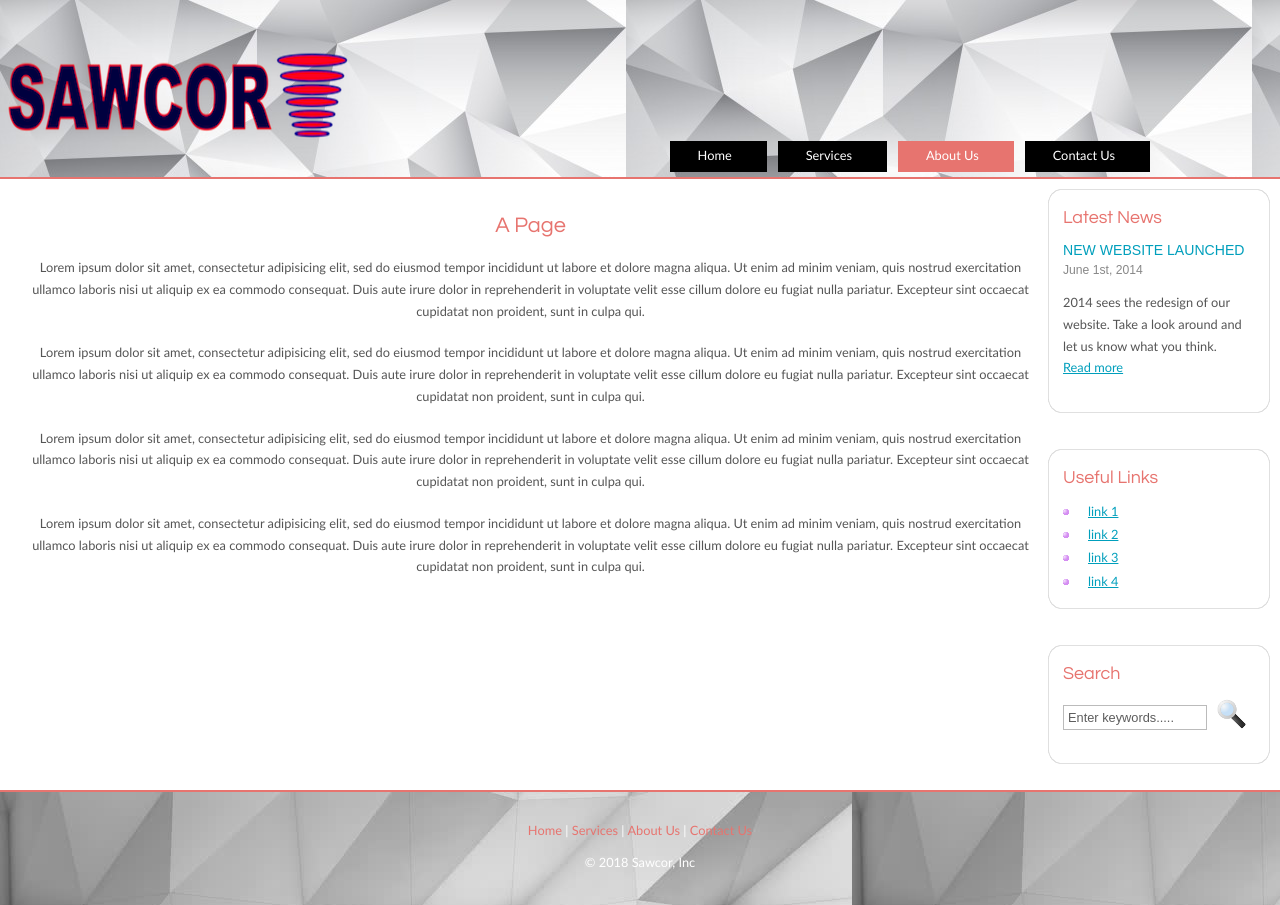
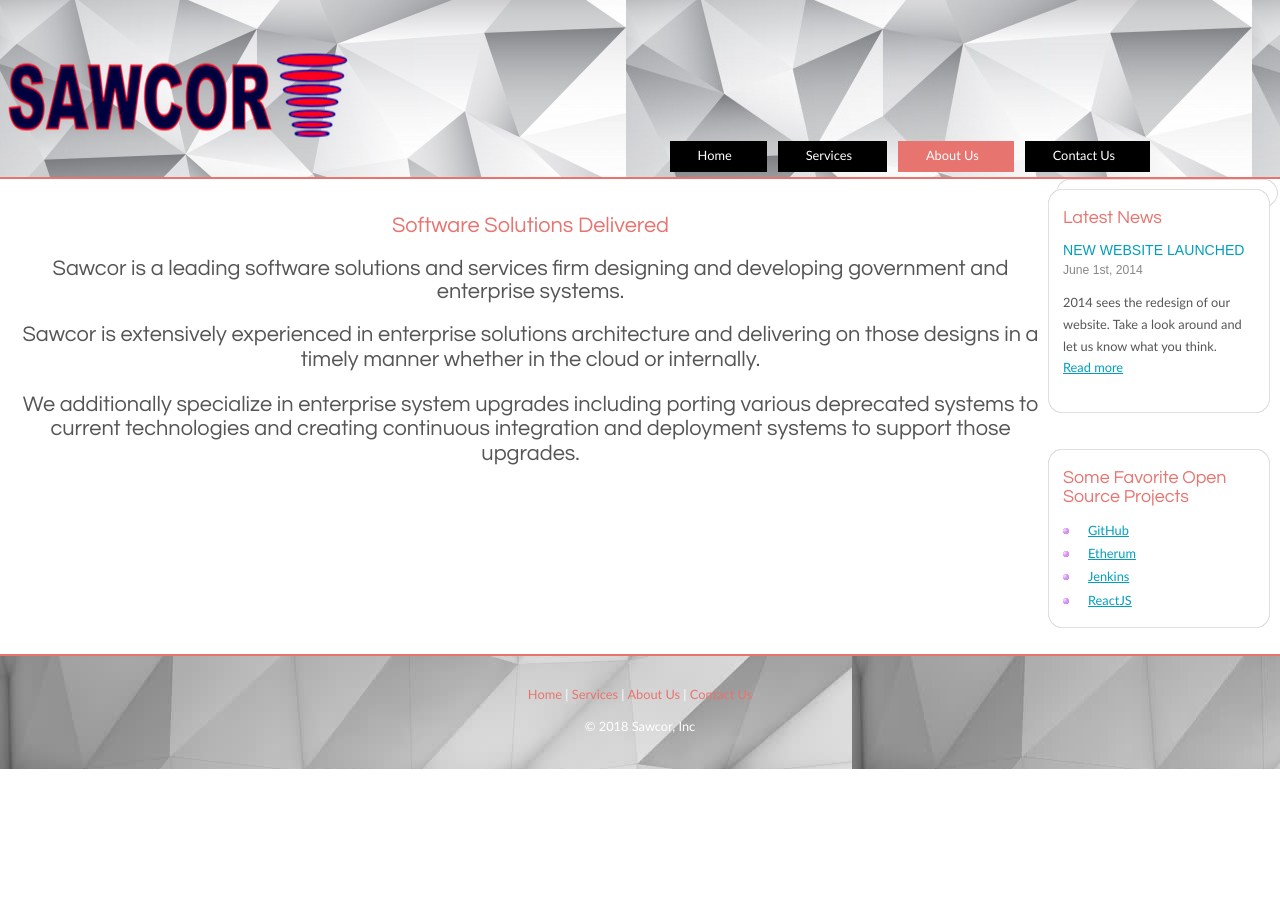
Before and after one commit to bttruckee/SawcorWebsite, a plain HTML site: page aboutUs.html in a window 1280 px wide. After the commit the page ends 800 px from the top, so only its background shows below. Drawn offline with Linux system fonts and the light colour scheme.

Commit message:
Home page updates

```diff
--- a/aboutUs.html
+++ b/aboutUs.html
@@ -40,6 +40,7 @@
     <div id="content_header"></div>
     <div id="site_content">
       <div id="sidebar_container">
+
         <div class="sidebar">
           <div class="sidebar_top"></div>
           <div class="sidebar_item">
@@ -51,40 +52,44 @@
           </div>
           <div class="sidebar_base"></div>
         </div>
+
         <div class="sidebar">
           <div class="sidebar_top"></div>
           <div class="sidebar_item">
-            <h3>Useful Links</h3>
+            <h3>Some Favorite Open Source Projects</h3>
             <ul>
-              <li><a href="#">link 1</a></li>
-              <li><a href="#">link 2</a></li>
-              <li><a href="#">link 3</a></li>
-              <li><a href="#">link 4</a></li>
+              <li><a href="https://github.com/">GitHub</a></li>
+              <li><a href="https://www.ethereum.org/">Etherum</a></li>
+              <li><a href="https://jenkins.io/">Jenkins</a></li>
+              <li><a href="https://reactjs.org/">ReactJS</a></li>
             </ul>
           </div>
           <div class="sidebar_base"></div>
         </div>
-        <div class="sidebar">
+
+        <div >
           <div class="sidebar_top"></div>
           <div class="sidebar_item">
-            <h3>Search</h3>
-            <form method="post" action="#" id="search_form">
-              <p>
-                <input class="search" type="text" name="search_field" value="Enter keywords....." />
-                <input name="search" type="image" style="border: 0; margin: 0 0 -9px 5px;" src="style/search.png" alt="Search" title="Search" />
-              </p>
-            </form>
           </div>
           <div class="sidebar_base"></div>
         </div>
       </div>
       <div id="content_2">
         <!-- insert the page content here -->
-        <h1>A Page</h1>
-        <p>Lorem ipsum dolor sit amet, consectetur adipisicing elit, sed do eiusmod tempor incididunt ut labore et dolore magna aliqua. Ut enim ad minim veniam, quis nostrud exercitation ullamco laboris nisi ut aliquip ex ea commodo consequat. Duis aute irure dolor in reprehenderit in voluptate velit esse cillum dolore eu fugiat nulla pariatur. Excepteur sint occaecat cupidatat non proident, sunt in culpa qui.</p>
-        <p>Lorem ipsum dolor sit amet, consectetur adipisicing elit, sed do eiusmod tempor incididunt ut labore et dolore magna aliqua. Ut enim ad minim veniam, quis nostrud exercitation ullamco laboris nisi ut aliquip ex ea commodo consequat. Duis aute irure dolor in reprehenderit in voluptate velit esse cillum dolore eu fugiat nulla pariatur. Excepteur sint occaecat cupidatat non proident, sunt in culpa qui.</p>
-        <p>Lorem ipsum dolor sit amet, consectetur adipisicing elit, sed do eiusmod tempor incididunt ut labore et dolore magna aliqua. Ut enim ad minim veniam, quis nostrud exercitation ullamco laboris nisi ut aliquip ex ea commodo consequat. Duis aute irure dolor in reprehenderit in voluptate velit esse cillum dolore eu fugiat nulla pariatur. Excepteur sint occaecat cupidatat non proident, sunt in culpa qui.</p>
-        <p>Lorem ipsum dolor sit amet, consectetur adipisicing elit, sed do eiusmod tempor incididunt ut labore et dolore magna aliqua. Ut enim ad minim veniam, quis nostrud exercitation ullamco laboris nisi ut aliquip ex ea commodo consequat. Duis aute irure dolor in reprehenderit in voluptate velit esse cillum dolore eu fugiat nulla pariatur. Excepteur sint occaecat cupidatat non proident, sunt in culpa qui.</p>
+        <h1>Software Solutions Delivered</h1>
+        <h8>Sawcor is a leading software solutions and services firm designing and developing government and enterprise systems.
+        </h8>
+        <p></p>
+        <p>
+        <h8>
+          Sawcor is extensively experienced in enterprise solutions architecture and delivering on those designs in a timely manner whether in the cloud or internally.
+        </h8>
+        </p>
+        <p>
+          <h8>
+          We additionally specialize in enterprise system upgrades including porting various deprecated systems to current technologies and creating continuous integration and deployment systems to support those upgrades.
+        </h8>
+        </p>
       </div>
     </div>
     <div id="content_footer"></div>
--- a/style/style.css
+++ b/style/style.css
@@ -24,12 +24,26 @@ img
 h1, h2, h3, h4, h5, h6
 { color: #E7746F;
   letter-spacing: 0em;
-  padding: 0 0 5px 0;}
+  padding: 0 0 5px 0;
+}
 
 h1, h2, h3
 { font: normal 170% 'century gothic', arial;
   margin: 0 0 15px 0;
-  padding: 15px 0 5px 0;}
+  padding: 15px 0 5px 0;
+}
+
+h7
+{
+  font: normal 170% 'century gothic', arial;
+  padding-left: 50%;
+  padding-right: 50%
+}
+
+h8
+{
+  font: normal 170% 'century gothic', arial;
+}
 
 h2
 { font-size: 160%;
@@ -73,6 +87,13 @@ ul li
   margin: 0 0 6px 0;
   padding: 0 0 4px 5px;
   line-height: 1.5em;}
+
+main li {
+  color: #888;
+  style="width: 25%;
+  margin-left: auto;
+  margin-right: auto;
+}
 
 ol
 { margin: 8px 0 22px 20px;}
```
Also changed, not shown: index.html (+12 -8 lines), services.html (+5 -5 lines).
